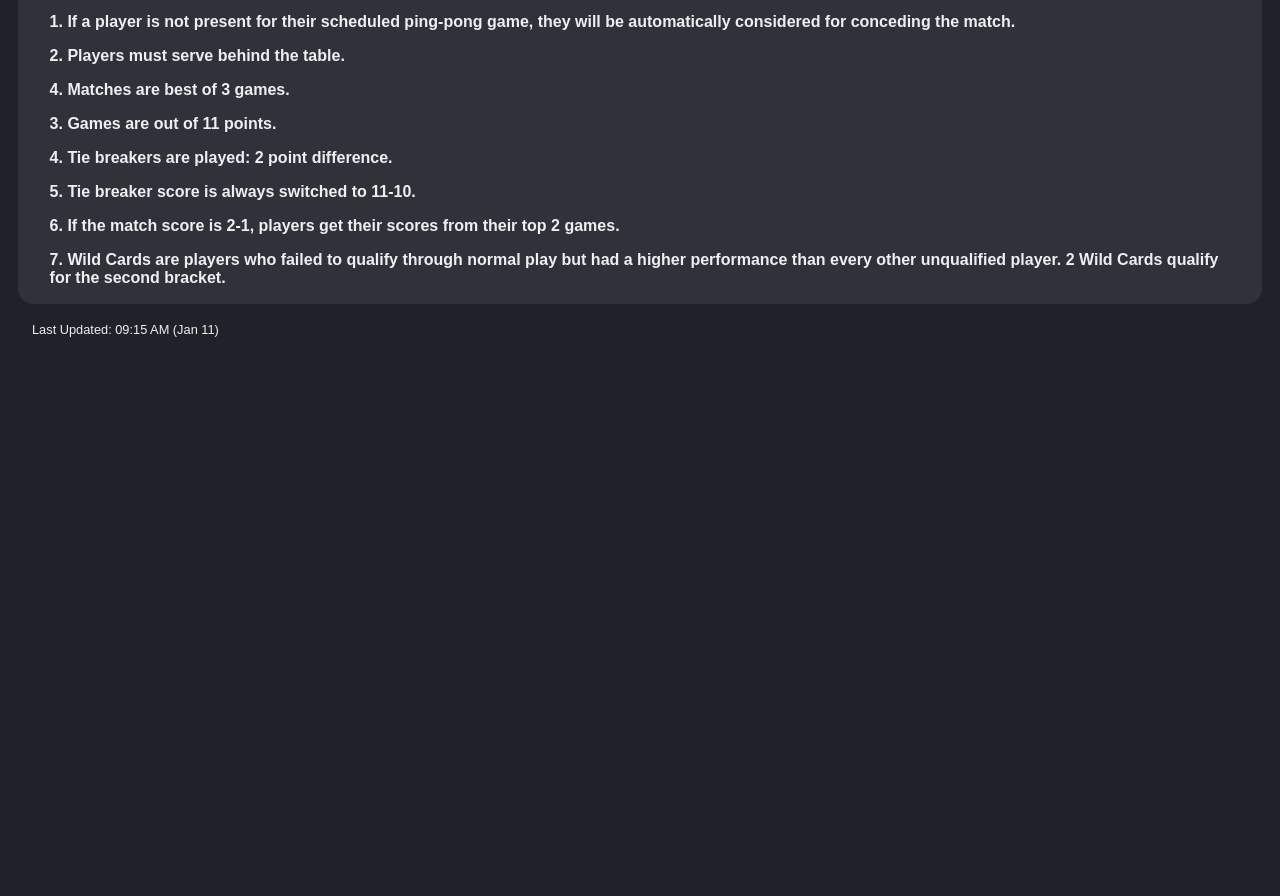
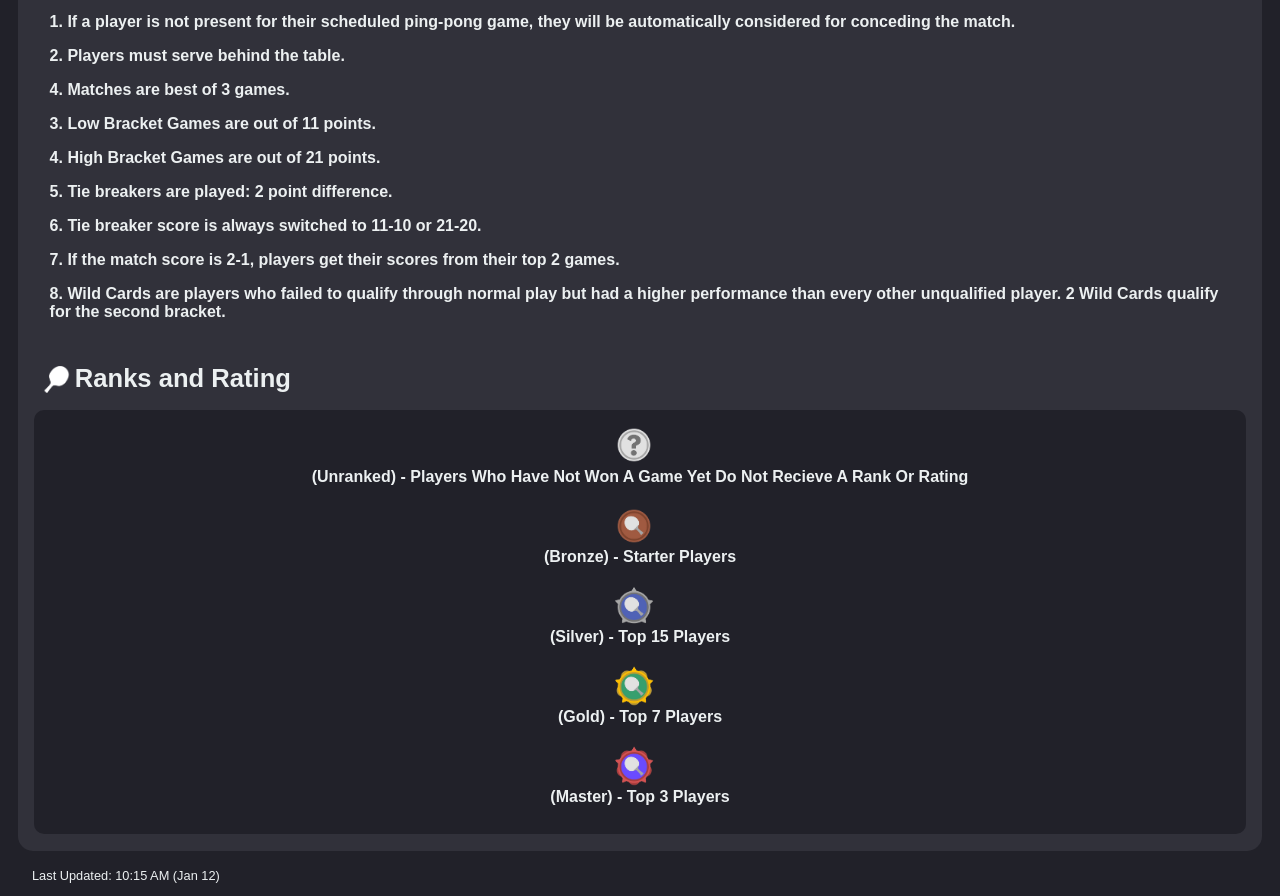
Before and after one commit to ibomba/SPSM-COMP, a plain HTML site: page rules.html in a window 1280 px wide. Shown: the part 225-1121 px from the top of the page. Before the commit the page ends 800 px from the top, so only its background shows below. Drawn offline with Linux system fonts and the light colour scheme; a web font is replaced by a local one.

Commit message:
Rank and Rating

```diff
--- a/rules.html
+++ b/rules.html
@@ -149,6 +149,20 @@
         top: 0;
       }
 
+      .Des{
+        text-align: center;
+        margin: 1rem;
+        margin-top: 1.5rem;
+        padding: 0.7rem;
+        background-color: #212129;
+        border-radius: 10px;
+      }
+
+      .Des img{
+        width: 3rem;
+        margin-bottom: -1.3rem;
+      }
+
       .Block {
         background-color: #31313a;
         /* Choose your desired background color */
@@ -184,20 +198,38 @@
       </h3>
       <h3>2. Players must serve behind the table.</h3>
       <h3>4. Matches are best of 3 games.</h3>
-      <h3>3. Games are out of 11 points.</h3>
-      <h3>4. Tie breakers are played: 2 point difference.</h3>
-      <h3>5. Tie breaker score is always switched to 11-10.</h3>
+      <h3>3. Low Bracket Games are out of 11 points.</h3>
+      <h3>4. High Bracket Games are out of 21 points.</h3>
+      <h3>5. Tie breakers are played: 2 point difference.</h3>
+      <h3>6. Tie breaker score is always switched to 11-10 or 21-20.</h3>
       <h3>
-        6. If the match score is 2-1, players get their scores from their top 2
+        7. If the match score is 2-1, players get their scores from their top 2
         games.
       </h3>
       <h3>
-        7. Wild Cards are players who failed to qualify through normal play but
+        8. Wild Cards are players who failed to qualify through normal play but
         had a higher performance than every other unqualified player. 2 Wild
         Cards qualify for the second bracket.
       </h3>
+
+      <br>
+      <h1><img src="images/ppp.png" alt="paddle">Ranks and Rating</h1>
+
+      <div class="Des">
+      <img src="ranks/unranked.png" alt="unranked">
+      <h3>(Unranked) - Players Who Have Not Won A Game Yet Do Not Recieve A Rank Or Rating</h3>
+      <img src="ranks/bronze.png" alt="unranked">
+      <h3>(Bronze) - Starter Players</h3>
+      <img src="ranks/silver.png" alt="unranked">
+      <h3>(Silver) - Top 15 Players</h3>
+      <img src="ranks/gold.png" alt="unranked">
+      <h3>(Gold) - Top 7 Players</h3>
+      <img src="ranks/master.png" alt="unranked">
+      <h3>(Master) - Top 3 Players</h3>
+      </div>
+
     </div>
 
-    <p>Last Updated: 09:15 AM (Jan 11)</p>
+    <p>Last Updated: 10:15 AM (Jan 12)</p>
   </body>
 </html>
```
Also changed, not shown: index.html (+1 -1 lines), scoreTable.html (+5 -5 lines).
